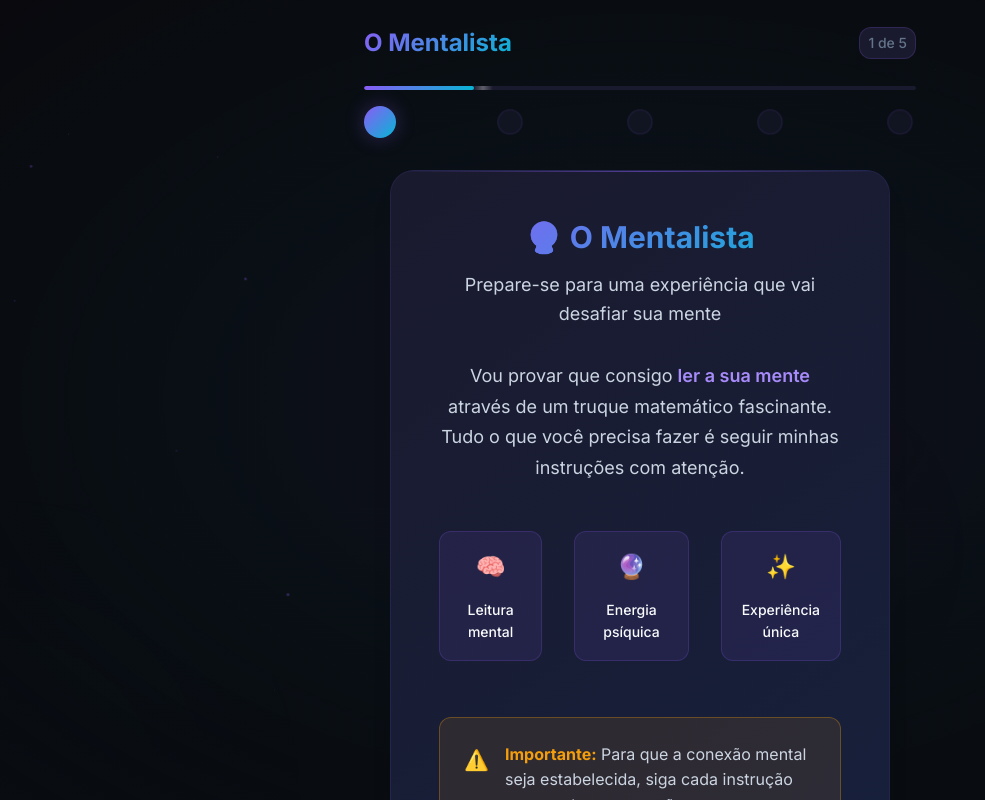
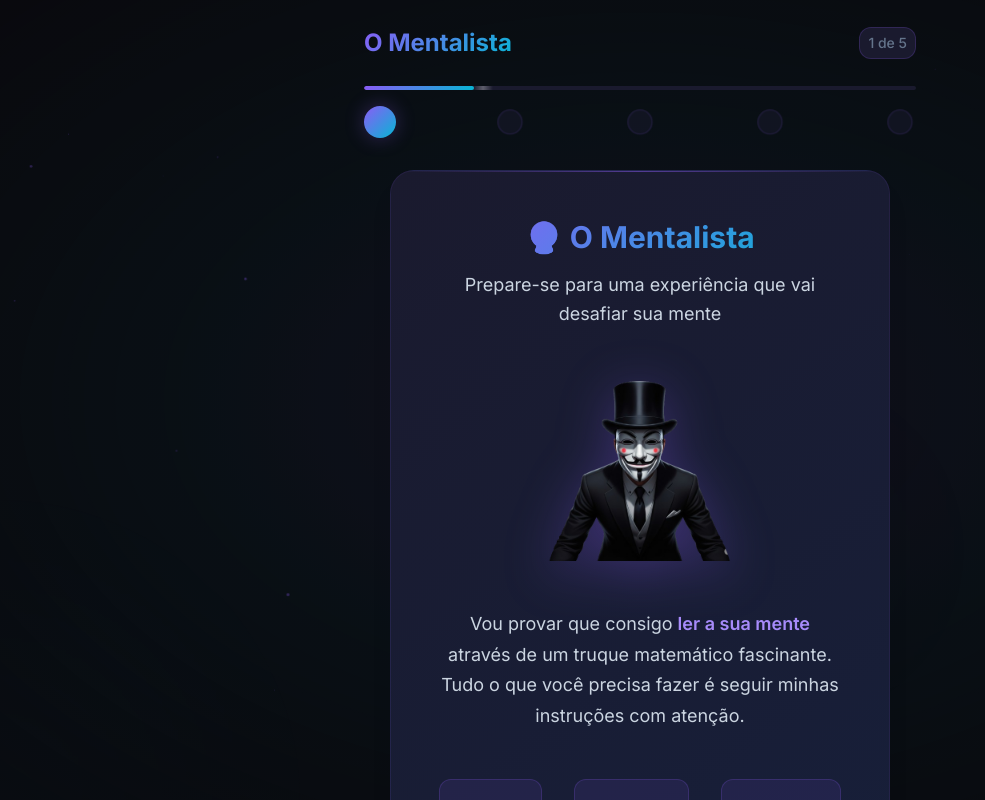
Before and after one commit to davidassef/OMentalista, a React (Vite) app: page / in a window 1280 px wide. Shown: the top 800 px of the page, without its empty margins (0-985 px from the left). Built offline with nearby package versions, Linux system fonts and the light colour scheme.

Commit message:
Add welcome screen with Mentalista image

```diff
--- a/src/components/steps/WelcomeStep.css
+++ b/src/components/steps/WelcomeStep.css
@@ -6,6 +6,27 @@
   display: flex;
   flex-direction: column;
   gap: var(--spacing-xl);
+}
+
+.mentalista-image-container {
+  display: flex;
+  justify-content: center;
+  margin-bottom: var(--spacing-md);
+}
+
+.mentalista-image {
+  max-width: 200px;
+  max-height: 200px;
+  width: auto;
+  height: auto;
+  object-fit: contain;
+  filter: drop-shadow(0 10px 25px rgba(139, 92, 246, 0.3));
+  transition: all var(--transition-normal);
+}
+
+.mentalista-image:hover {
+  transform: scale(1.05);
+  filter: drop-shadow(0 15px 35px rgba(139, 92, 246, 0.4));
 }
 
 .welcome-description {
@@ -155,4 +176,9 @@
   .welcome-content {
     gap: var(--spacing-lg);
   }
+
+  .mentalista-image {
+    max-width: 150px;
+    max-height: 150px;
+  }
 }
--- a/src/components/steps/WelcomeStep.jsx
+++ b/src/components/steps/WelcomeStep.jsx
@@ -1,6 +1,7 @@
 import { motion } from 'framer-motion'
 import { Card, CardHeader, CardContent, CardFooter } from '../ui/Card'
 import { Button } from '../ui/Button'
+import mentalistaImage from '../../assets/Mentalista sem fundo.png'
 import './WelcomeStep.css'
 
 /**
@@ -24,6 +25,19 @@
           animate={{ opacity: 1, y: 0 }}
           transition={{ duration: 0.6, delay: 0.3 }}
         >
+          <motion.div
+            className="mentalista-image-container"
+            initial={{ opacity: 0, scale: 0.8 }}
+            animate={{ opacity: 1, scale: 1 }}
+            transition={{ duration: 0.8, delay: 0.1 }}
+          >
+            <img
+              src={mentalistaImage}
+              alt="O Mentalista"
+              className="mentalista-image"
+            />
+          </motion.div>
+
           <div className="welcome-description">
             <p>
               Vou provar que consigo <strong>ler a sua mente</strong> através de um truque
```
Also changed, not shown: src/assets/Mentalista sem fundo.png (added), 9 other files (tests, documents, lock files or other folders).
